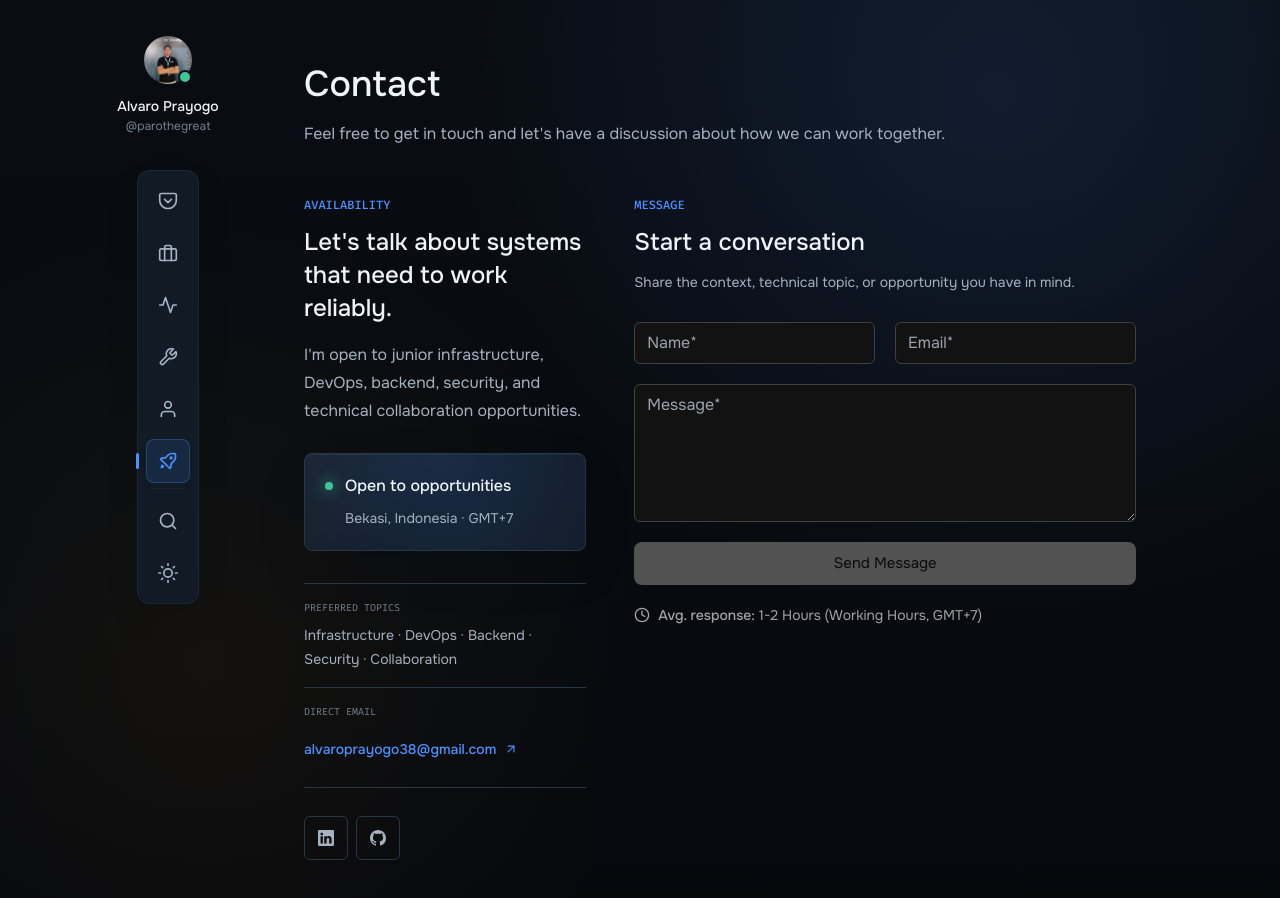
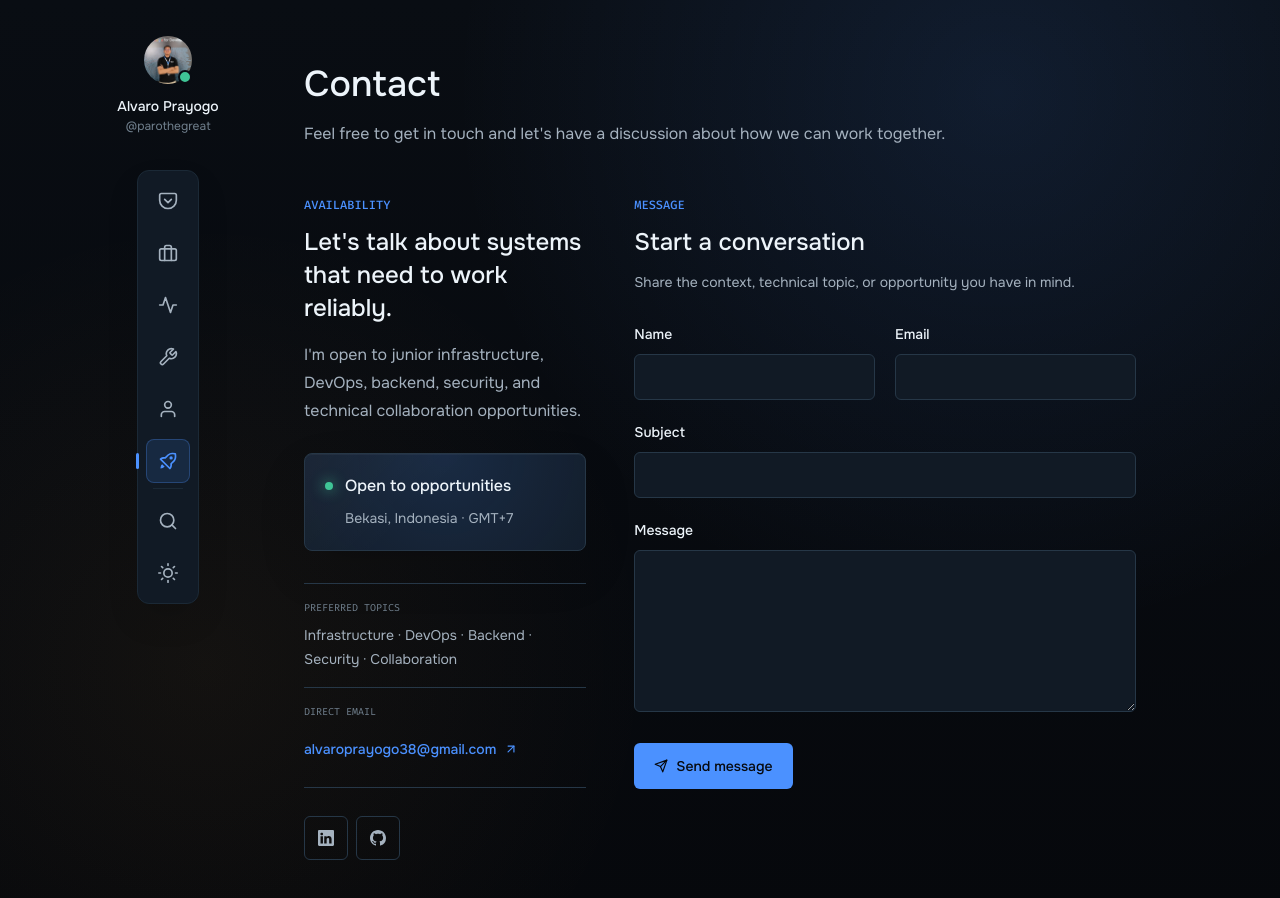
Before and after one commit to parothegreat/parothegreat-portfolio, a Next.js app: page /contact in a window 1280 px wide. Shown: the top 898 px of the page. Built offline with nearby package versions, Linux system fonts and the light colour scheme.

Commit message:
[feat] src/modules/contact/components/ContactForm.tsx

```diff
--- a/src/modules/contact/components/ContactForm.tsx
+++ b/src/modules/contact/components/ContactForm.tsx
@@ -1,117 +1,225 @@
 import axios from 'axios';
-import clsx from 'clsx';
-import { useState } from 'react';
-import { FiClock as ClockIcon } from 'react-icons/fi';
+import { ChangeEvent, FormEvent, useState } from 'react';
+import { FiSend } from 'react-icons/fi';
 
-import Button from '@/common/components/elements/Button';
-
-interface FormDataProps {
+interface ContactFields {
   name: string;
   email: string;
+  subject: string;
   message: string;
 }
 
-const formInitialState: FormDataProps = {
+const INITIAL_FIELDS: ContactFields = {
   name: '',
   email: '',
+  subject: '',
   message: '',
 };
 
+const validate = (fields: ContactFields) => {
+  const errors: Partial<ContactFields> = {};
+
+  if (!fields.name.trim()) errors.name = 'Enter your name.';
+  if (!fields.email.trim()) {
+    errors.email = 'Enter your email address.';
+  } else if (!/^[^\s@]+@[^\s@]+\.[^\s@]+$/.test(fields.email)) {
+    errors.email = 'Enter a valid email address.';
+  }
+  if (!fields.subject.trim()) errors.subject = 'Enter a subject.';
+  if (!fields.message.trim()) errors.message = 'Enter your message.';
+
+  return errors;
+};
+
 const ContactForm = () => {
-  const [formData, setFormData] = useState<FormDataProps>(formInitialState);
-
-  const [formErrors, setFormErrors] = useState<Partial<FormDataProps>>({});
-  const [isLoading, setIsLoading] = useState(false);
+  const [fields, setFields] = useState(INITIAL_FIELDS);
+  const [errors, setErrors] = useState<Partial<ContactFields>>({});
+  const [status, setStatus] = useState<
+    'idle' | 'submitting' | 'success' | 'error'
+  >('idle');
 
   const handleChange = (
-    e: React.ChangeEvent<HTMLInputElement | HTMLTextAreaElement>,
+    event: ChangeEvent<HTMLInputElement | HTMLTextAreaElement>,
   ) => {
-    const { name, value } = e.target;
-    setFormData({
-      ...formData,
-      [name]: value,
-    });
-    setFormErrors({
-      ...formErrors,
-      [name]: value ? undefined : `${name} is required`,
-    });
+    const { name, value } = event.target;
+    const key = name as keyof ContactFields;
+
+    setFields((current) => ({ ...current, [key]: value }));
+    setErrors((current) => ({ ...current, [key]: undefined }));
+    if (status !== 'idle') setStatus('idle');
   };
 
-  const handleSubmit = async (e: React.FormEvent) => {
-    e.preventDefault();
+  const handleSubmit = async (event: FormEvent<HTMLFormElement>) => {
+    event.preventDefault();
+    const nextErrors = validate(fields);
 
-    const hasErrors = Object.values(formErrors).some((error) => error);
+    if (Object.keys(nextErrors).length) {
+      setErrors(nextErrors);
+      setStatus('error');
+      return;
+    }
 
-    if (!hasErrors) {
-      setIsLoading(true);
-      try {
-        const response = await axios.post('/api/contact', { formData });
-        if (response.status === 200) {
-          alert('Message sent!');
-          setFormData(formInitialState);
-        }
-      } catch (error) {
-        alert(error);
-      }
-      setIsLoading(false);
-    } else {
-      alert('Error!');
+    setStatus('submitting');
+    try {
+      await axios.post('/api/contact', { formData: fields });
+      setFields(INITIAL_FIELDS);
+      setErrors({});
+      setStatus('success');
+    } catch {
+      setStatus('error');
     }
   };
 
-  const isSubmitDisabled = Object.values(formErrors).some((error) => error);
+  const fieldClassName =
+    'mt-2 min-h-[46px] w-full rounded-md border border-[var(--line-default)] bg-[var(--surface-1)] px-3 py-2 text-[var(--text-primary)] outline-none placeholder:text-[var(--text-tertiary)] focus:border-[var(--circuit-500)] focus:ring-2 focus:ring-[var(--accent-soft)]';
+  const hasErrors = Object.values(errors).some(Boolean);
 
   return (
-    <form onSubmit={handleSubmit}>
-      <div className='flex flex-grow flex-col gap-5'>
-        <div className='flex flex-col gap-5 md:flex-row'>
+    <form noValidate onSubmit={handleSubmit}>
+      <div className='grid gap-5 sm:grid-cols-2'>
+        <div>
+          <label
+            htmlFor='contact-name'
+            className='text-sm font-medium text-[var(--text-primary)]'
+          >
+            Name
+          </label>
           <input
-            className='w-full rounded-md border border-neutral-200 px-3 py-2 focus:outline-none dark:border-neutral-700'
+            id='contact-name'
+            name='name'
             type='text'
-            placeholder='Name*'
-            name='name'
-            value={formData.name}
+            autoComplete='name'
+            aria-describedby={errors.name ? 'contact-name-error' : undefined}
+            aria-invalid={Boolean(errors.name)}
+            className={fieldClassName}
             onChange={handleChange}
-            required
+            value={fields.name}
           />
+          {errors.name ? (
+            <p
+              id='contact-name-error'
+              className='mt-2 text-sm text-[var(--fault-500)]'
+            >
+              {errors.name}
+            </p>
+          ) : null}
+        </div>
+
+        <div>
+          <label
+            htmlFor='contact-email'
+            className='text-sm font-medium text-[var(--text-primary)]'
+          >
+            Email
+          </label>
           <input
-            className='w-full rounded-md border border-neutral-200 px-3 py-2 focus:outline-none dark:border-neutral-700'
+            id='contact-email'
+            name='email'
             type='email'
-            placeholder='Email*'
-            name='email'
-            value={formData.email}
+            autoComplete='email'
+            aria-describedby={errors.email ? 'contact-email-error' : undefined}
+            aria-invalid={Boolean(errors.email)}
+            className={fieldClassName}
             onChange={handleChange}
-            required
+            value={fields.email}
           />
+          {errors.email ? (
+            <p
+              id='contact-email-error'
+              className='mt-2 text-sm text-[var(--fault-500)]'
+            >
+              {errors.email}
+            </p>
+          ) : null}
         </div>
-        <textarea
-          className='w-full rounded-md border border-neutral-200 px-3 py-2 focus:outline-none dark:border-neutral-700'
-          rows={5}
-          placeholder='Message*'
-          name='message'
-          value={formData.message}
-          onChange={handleChange}
-          required
-        />
-        <Button
-          className={clsx(
-            'flex justify-center bg-neutral-800 py-2.5 hover:scale-[101%] hover:bg-neutral-900 dark:bg-neutral-50 dark:text-neutral-950 hover:dark:bg-neutral-50',
-          )}
-          type='submit'
-          icon={<></>}
-          data-umami-event='Send Contact Message'
-          disabled={isSubmitDisabled}
-        >
-          {isLoading ? 'Sending Message...' : 'Send Message'}
-        </Button>
       </div>
 
-      <div className='my-5 flex items-center gap-2 dark:text-neutral-400'>
-        <ClockIcon />
-        <div className='text-sm'>
-          <span className='font-medium'>Avg. response:</span> 1-2 Hours (Working
-          Hours, GMT+7)
-        </div>
+      <div className='mt-5'>
+        <label
+          htmlFor='contact-subject'
+          className='text-sm font-medium text-[var(--text-primary)]'
+        >
+          Subject
+        </label>
+        <input
+          id='contact-subject'
+          name='subject'
+          type='text'
+          aria-describedby={
+            errors.subject ? 'contact-subject-error' : undefined
+          }
+          aria-invalid={Boolean(errors.subject)}
+          className={fieldClassName}
+          onChange={handleChange}
+          value={fields.subject}
+        />
+        {errors.subject ? (
+          <p
+            id='contact-subject-error'
+            className='mt-2 text-sm text-[var(--fault-500)]'
+          >
+            {errors.subject}
+          </p>
+        ) : null}
+      </div>
+
+      <div className='mt-5'>
+        <label
+          htmlFor='contact-message'
+          className='text-sm font-medium text-[var(--text-primary)]'
+        >
+          Message
+        </label>
+        <textarea
+          id='contact-message'
+          name='message'
+          rows={6}
+          aria-describedby={
+            errors.message ? 'contact-message-error' : undefined
+          }
+          aria-invalid={Boolean(errors.message)}
+          className={fieldClassName}
+          onChange={handleChange}
+          value={fields.message}
+        />
+        {errors.message ? (
+          <p
+            id='contact-message-error'
+            className='mt-2 text-sm text-[var(--fault-500)]'
+          >
+            {errors.message}
+          </p>
+        ) : null}
+      </div>
+
+      <div className='mt-6 flex flex-col gap-4 sm:flex-row sm:items-center'>
+        <button
+          type='submit'
+          disabled={status === 'submitting'}
+          className='inline-flex min-h-[46px] items-center justify-center gap-2 rounded-md bg-[var(--circuit-500)] px-5 text-sm font-medium text-[var(--accent-contrast)] outline-none transition-colors hover:bg-[var(--accent-hover)] focus-visible:ring-2 focus-visible:ring-[var(--focus-ring)] focus-visible:ring-offset-2 focus-visible:ring-offset-[var(--background)] disabled:cursor-wait disabled:opacity-60 motion-reduce:transition-none'
+        >
+          <FiSend aria-hidden='true' />
+          {status === 'submitting' ? 'Sending…' : 'Send message'}
+        </button>
+
+        <p aria-live='polite' className='text-sm leading-6'>
+          {status === 'success' ? (
+            <span className='text-[var(--telemetry-500)]'>
+              Message sent successfully.
+            </span>
+          ) : null}
+          {status === 'error' && !hasErrors ? (
+            <span className='text-[var(--fault-500)]'>
+              Message could not be sent. Your text is still here; try again or
+              use email.
+            </span>
+          ) : null}
+          {status === 'error' && hasErrors ? (
+            <span className='text-[var(--fault-500)]'>
+              Review the highlighted fields.
+            </span>
+          ) : null}
+        </p>
       </div>
     </form>
   );
```
